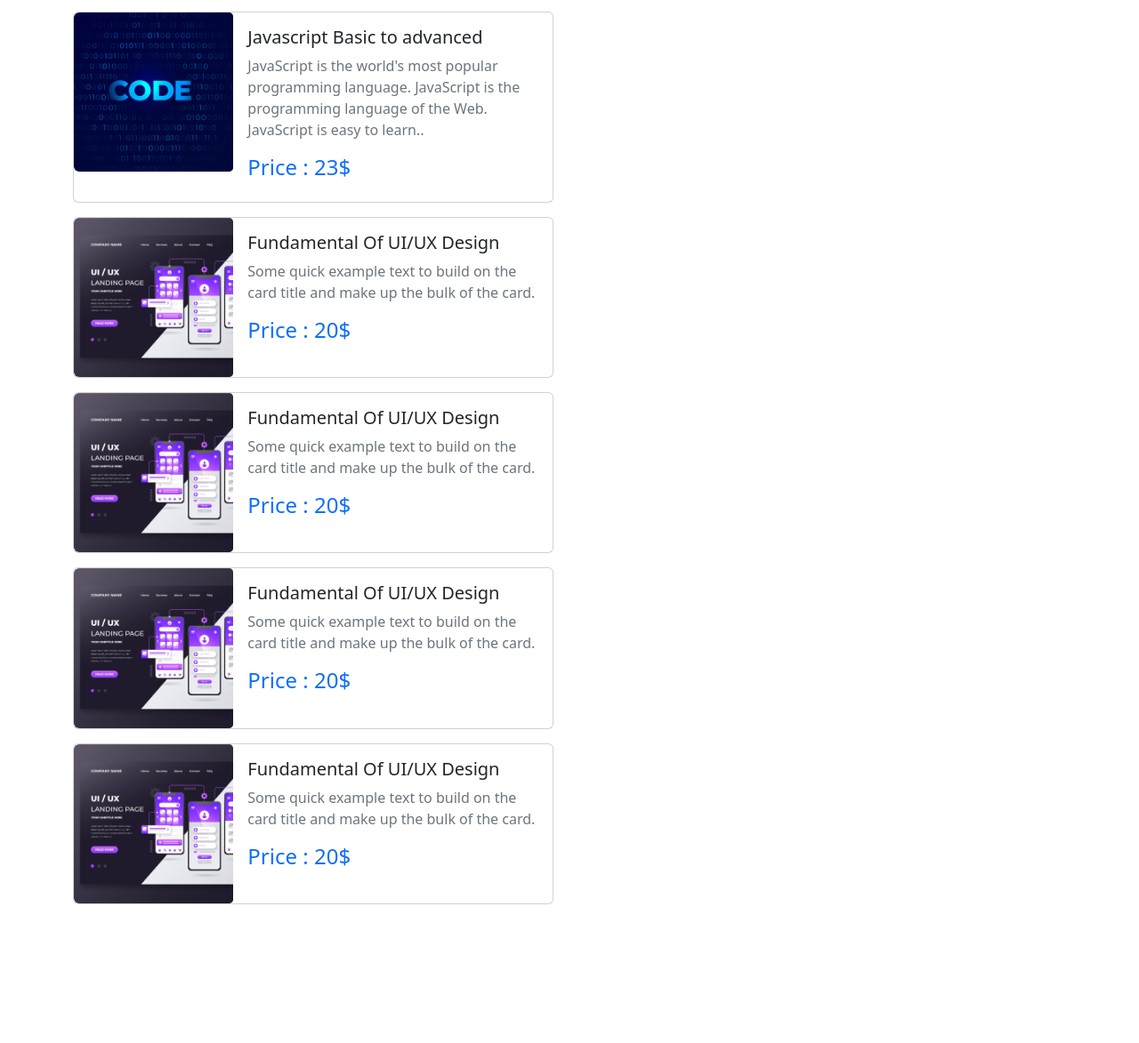
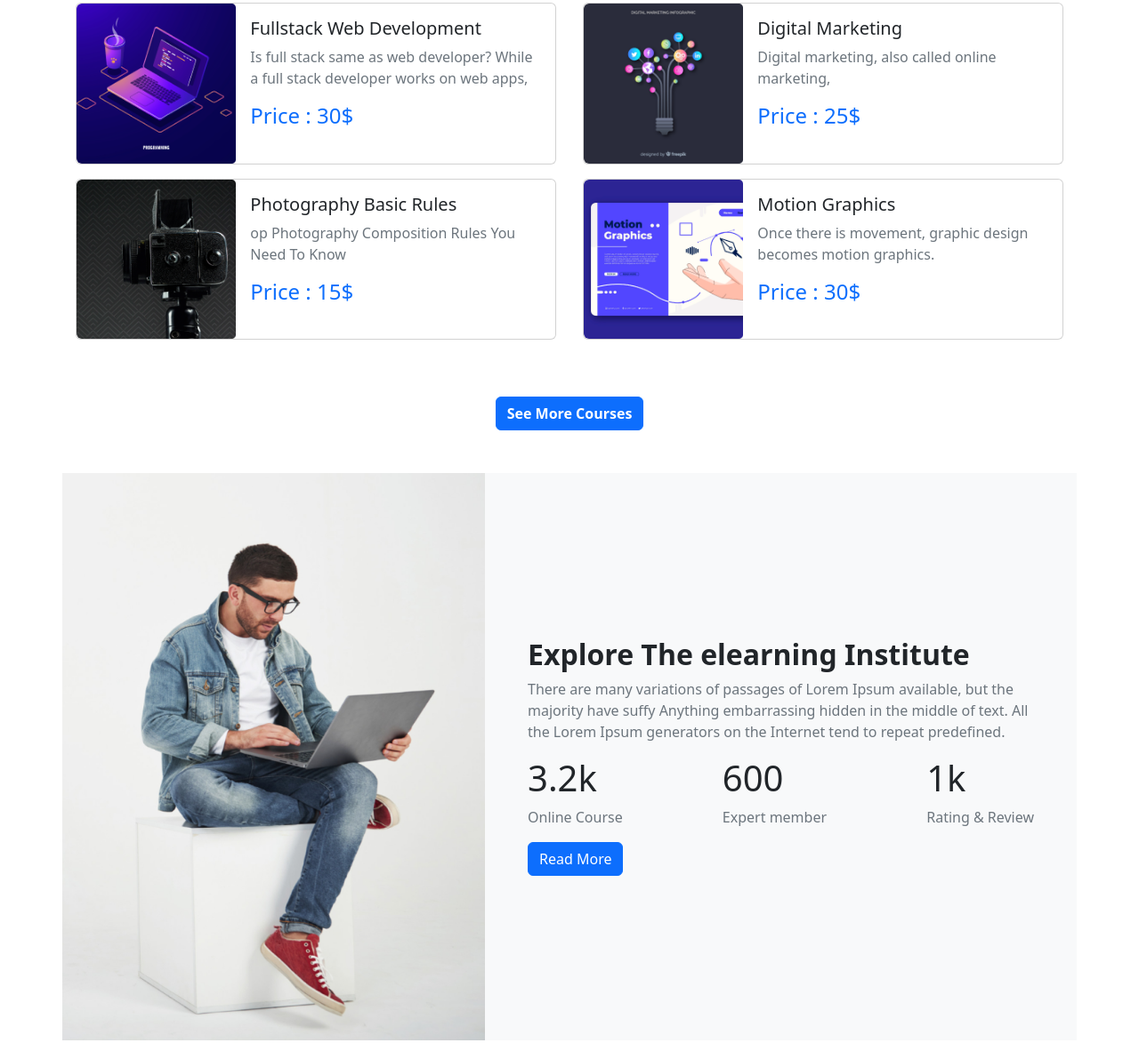
Before and after one commit to brainiac1010/edTech-website-main, a plain HTML site: page index.html in a window 1280 px wide. Shown: the part 1034-2207 px from the top of the page at 89% size. Before the commit the page ends 2067 px from the top, so only its background shows below. Drawn offline with nearby package versions, Linux system fonts and the light colour scheme.

Commit message:
explore area done

```diff
--- a/index.html
+++ b/index.html
@@ -14,7 +14,7 @@
 
 <body>
     <header class="container">
-        <div>
+        <main>
             <nav class="navbar navbar-expand-lg bg-light">
                 <div class="container-fluid">
                     <a class="navbar-brand fw-bold" href="#">NextEdu</a>
@@ -57,7 +57,7 @@
                 </div>
             </nav>
             <!-- slider start -->
-            <div id="carouselExampleCaptions" class="carousel slide" data-bs-ride="false">
+            <div id="carouselExampleCaptions" class="carousel slide " data-bs-ride="false">
 
                 <div class="carousel-inner">
                     <div class="carousel-item active">
@@ -135,16 +135,17 @@
 
 
             <!-- card area start -->
-            <section>
+            <section class="row justify-content-around">
                 <div class="card mb-3" style="max-width: 540px;">
-                    <div class="row g-0">
-                        <div class="col-md-4">
-                            <img src="./images/course/course-1.png" class="img-fluid rounded-start" alt="...">
+                    <div class="row  g-0">
+                        <div class="col-md-4 ">
+                            <img src="./images/course/course-1.png" class="img-fluid rounded-start   " alt="...">
                         </div>
+
                         <div class="col-md-8">
-                            <div class="card-body">
+                            <div class="card-body ">
                                 <h5 class="card-title">Fundamental Of UI/UX Design</h5>
-                                <p class="text-secondary ">UX Design refers to the term User Experience Design, while UI Design stands for User Interface Design. .</p>
+                                <p class="text-secondary  ">The five main principles of UX design. </p>
                                 <p class="h4 text-primary">Price : 20$</p>
                             </div>
                         </div>
@@ -160,7 +161,7 @@
                             <div class="card-body">
                                 <h5 class="card-title">Javascript Basic to advanced</h5>
                                 <p class="text-secondary ">JavaScript is the world's most popular programming language.
-                                    JavaScript is the programming language of the Web. JavaScript is easy to learn..</p>
+                                </p>
                                 <p class="h4 text-primary">Price : 23$</p>
                             </div>
                         </div>
@@ -170,14 +171,14 @@
                 <div class="card mb-3" style="max-width: 540px;">
                     <div class="row g-0">
                         <div class="col-md-4">
-                            <img src="./images/course/course-1.png" class="img-fluid rounded-start" alt="...">
+                            <img src="./images/course/course-3.png" class="img-fluid rounded-start" alt="...">
                         </div>
                         <div class="col-md-8">
                             <div class="card-body">
-                                <h5 class="card-title">Fundamental Of UI/UX Design</h5>
-                                <p class="text-secondary ">Some quick example text to build on the card title and make
-                                    up the bulk of the card.</p>
-                                <p class="h4 text-primary">Price : 20$</p>
+                                <h5 class="card-title">Fullstack Web Development</h5>
+                                <p class="text-secondary ">Is full stack same as web developer?
+                                    While a full stack developer works on web apps, </p>
+                                <p class="h4 text-primary">Price : 30$</p>
                             </div>
                         </div>
                     </div>
@@ -186,14 +187,13 @@
                 <div class="card mb-3" style="max-width: 540px;">
                     <div class="row g-0">
                         <div class="col-md-4">
-                            <img src="./images/course/course-1.png" class="img-fluid rounded-start" alt="...">
+                            <img src="./images/course/course-4.png" class="img-fluid rounded-start" alt="...">
                         </div>
                         <div class="col-md-8">
                             <div class="card-body">
-                                <h5 class="card-title">Fundamental Of UI/UX Design</h5>
-                                <p class="text-secondary ">Some quick example text to build on the card title and make
-                                    up the bulk of the card.</p>
-                                <p class="h4 text-primary">Price : 20$</p>
+                                <h5 class="card-title">Digital Marketing</h5>
+                                <p class="text-secondary ">Digital marketing, also called online marketing,</p>
+                                <p class="h4 text-primary">Price : 25$</p>
                             </div>
                         </div>
                     </div>
@@ -202,14 +202,13 @@
                 <div class="card mb-3" style="max-width: 540px;">
                     <div class="row g-0">
                         <div class="col-md-4">
-                            <img src="./images/course/course-1.png" class="img-fluid rounded-start" alt="...">
+                            <img src="./images/course/course-5.png" class="img-fluid rounded-start" alt="...">
                         </div>
                         <div class="col-md-8">
                             <div class="card-body">
-                                <h5 class="card-title">Fundamental Of UI/UX Design</h5>
-                                <p class="text-secondary ">Some quick example text to build on the card title and make
-                                    up the bulk of the card.</p>
-                                <p class="h4 text-primary">Price : 20$</p>
+                                <h5 class="card-title">Photography Basic Rules</h5>
+                                <p class="text-secondary ">op Photography Composition Rules You Need To Know</p>
+                                <p class="h4 text-primary">Price : 15$</p>
                             </div>
                         </div>
                     </div>
@@ -218,24 +217,100 @@
                 <div class="card mb-3" style="max-width: 540px;">
                     <div class="row g-0">
                         <div class="col-md-4">
-                            <img src="./images/course/course-1.png" class="img-fluid rounded-start" alt="...">
+                            <img src="./images/course/course-6.png" class="img-fluid rounded-start" alt="...">
                         </div>
                         <div class="col-md-8">
                             <div class="card-body">
-                                <h5 class="card-title">Fundamental Of UI/UX Design</h5>
-                                <p class="text-secondary ">Some quick example text to build on the card title and make
-                                    up the bulk of the card.</p>
-                                <p class="h4 text-primary">Price : 20$</p>
+                                <h5 class="card-title">Motion Graphics</h5>
+                                <p class="text-secondary ">Once there is movement, graphic design becomes motion
+                                    graphics.</p>
+                                <p class="h4 text-primary">Price : 30$</p>
                             </div>
                         </div>
                     </div>
                 </div>
 
             </section>
-
             <!-- card area end -->
 
-        </div>
+
+
+
+
+
+            <div class="d-flex justify-content-center align items center m-5">
+                <button type="button" class="btn btn-primary fw-bold">See More Courses</button>
+            </div>
+
+
+
+            <!-- Explore The elearning Institute -->
+            <section>
+                <div class="row bg-light">
+                    <div class="col-md-5 p-0">
+
+                        <img src="./images/working.png" class="img-fluid" alt="">
+
+                    </div>
+
+
+
+                    <div class="col-md-7 text-start px-5 d-flex justify-content-center align-items-center">
+
+                        <div>
+                            <h2 class="fw-bold">Explore The elearning Institute</h2>
+                            <p class="d-flex justify-content-center align-items-center text-secondary">There are many
+                                variations of
+                                passages
+                                of Lorem Ipsum available, but the majority have
+                                suffy
+                                Anything embarrassing hidden in the middle of text. All the Lorem Ipsum generators on
+                                the
+                                Internet tend to repeat predefined.</p>
+
+                            <div class="d-flex justify-content-between  ">
+
+                                <div>
+                                    <h1> 3.2k</h1>
+                                    <p class="text-secondary">Online Course</p>
+                                </div>
+
+                                <div>
+                                    <h1> 600</h1>
+                                    <p class="text-secondary">Expert member</p>
+                                </div>
+                                <div>
+                                    <h1> 1k</h1>
+                                    <p class="text-secondary">Rating & Review</p>
+                                </div>
+                            </div>
+                            <button type="button" class="btn btn-primary">Read More</button>
+
+                        </div>
+                    </div>
+                </div>
+            </section>
+            <!-- Explore The elearning Institute end-->
+
+            <!-- raedey to join -->
+            <section class="row bg-info mt-5">
+                <div class="d-flex">
+                    <div class="col-md-12 text-center text-white justify-content-center align-items-center">
+                        <h1>Ready to join?</h1>
+                        <p>It is a long established fact that a reader will be distracted by the readable content of a
+                            page
+                            when looking at its layout.</p>
+
+
+                    </div>
+
+                </div>
+
+
+            </section>
+
+
+        </main>
     </header>
     <script src="https://cdn.jsdelivr.net/npm/bootstrap@5.2.0/dist/js/bootstrap.bundle.min.js"
         integrity="sha384-A3rJD856KowSb7dwlZdYEkO39Gagi7vIsF0jrRAoQmDKKtQBHUuLZ9AsSv4jD4Xa"
--- a/style.css
+++ b/style.css
@@ -10,3 +10,7 @@
     height: 70vh;
 
 }
+
+.card {
+    padding: 0;
+}
```
